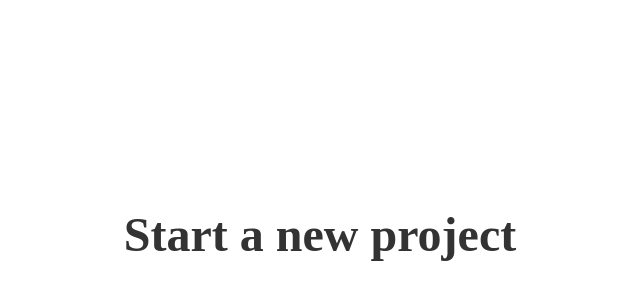
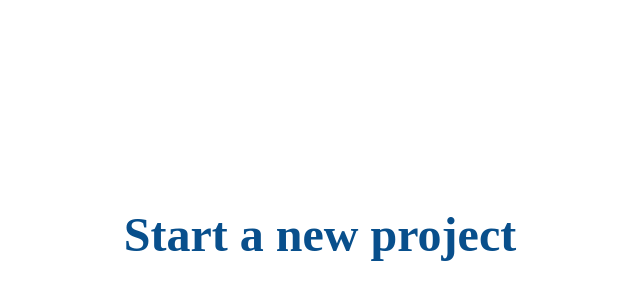
Before and after one commit to eriquyjhordan/Jferreira-Frontend, a Next.js app: page / in a window 1280 px wide. Shown: the part 174-474 px from the top of the page, without its empty margins (328-968 px from the left). Built offline with nearby package versions, Linux system fonts and the light colour scheme.

Commit message:
feat: test theme provider

```diff
--- a/styles/home.styled.ts
+++ b/styles/home.styled.ts
@@ -10,5 +10,5 @@ export const HomeContainer = styled.div`
 
 export const HomeTitle = styled.h1`
   font-size: 48px;
-  color: #333;
+  color: ${({ theme }) => theme.colors.main};
 `;
```
